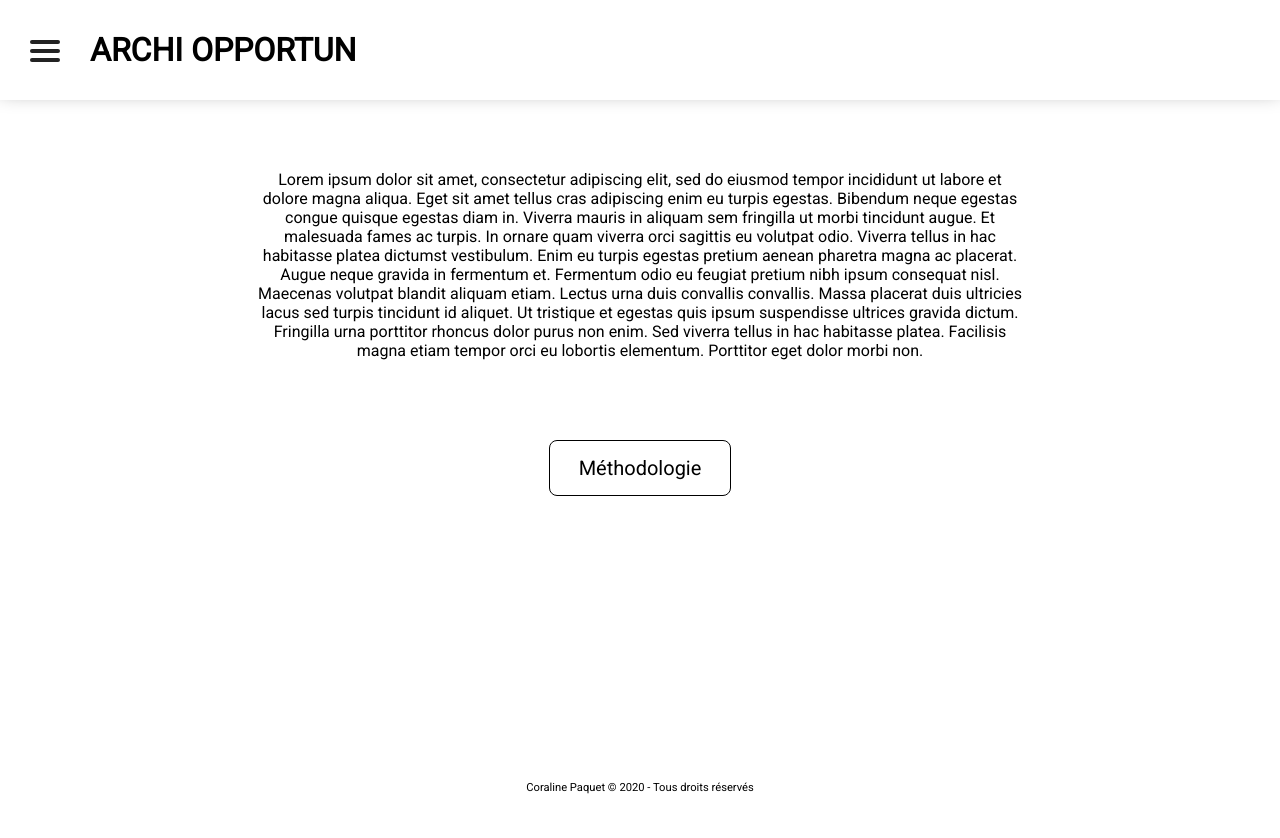
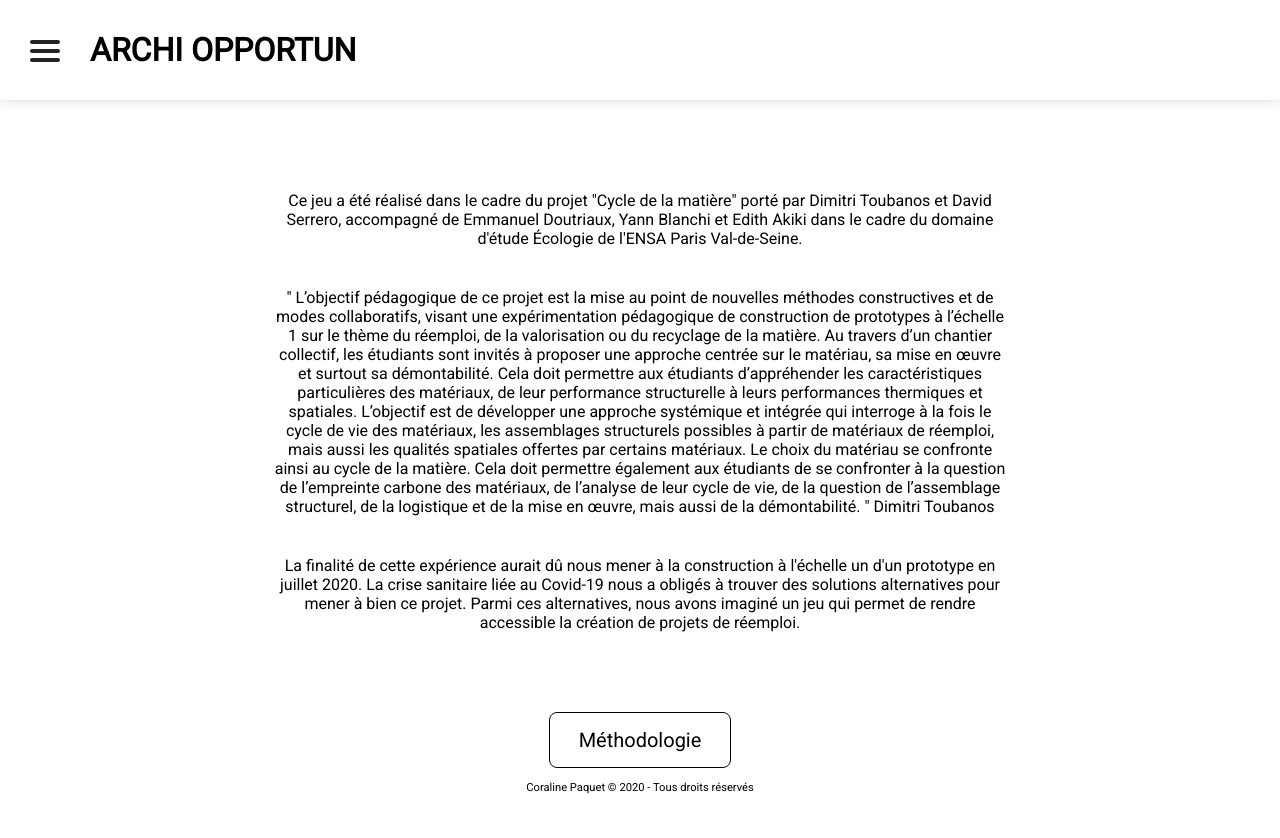
Before and after one commit to archiopportun/jeu, a PHP site: page /aPropos.html in a window 1280 px wide. Before the commit the page ends 794 px from the top, so only its background shows below. Run offline with PHP 8.4, Linux system fonts and the light colour scheme.

Commit message:
Add files via upload

```diff
--- a/aPropos.html
+++ b/aPropos.html
@@ -19,7 +19,7 @@
             <span></span>
 
             <ul id="menu">
-                <li><a href="aPropos.html">A PROPOS</a></li>
+                <li><a href="aPropos.html">À PROPOS</a></li>
                 <li><a href="methodologie.html">LA MÉTHODOLOGIE</a></li>
                 <li><a href="jeu.html">LE JEU</a></li>
                 <li><a href="bibliotheque.html">LA BIBLIOTHÈQUE</a></li>
@@ -46,11 +46,19 @@
 
 
 
-    <section class="aPropos">
+     <section class="aPropos">
         <div class="concept">
-            <p class="presentationConcept">Lorem ipsum dolor sit amet, consectetur adipiscing elit, sed do eiusmod tempor incididunt ut labore et dolore magna aliqua. Eget sit amet tellus cras adipiscing enim eu turpis egestas. Bibendum neque egestas congue quisque egestas diam in. Viverra mauris in aliquam sem fringilla ut morbi tincidunt augue. Et malesuada fames ac turpis. In ornare quam viverra orci sagittis eu volutpat odio. Viverra tellus in hac habitasse platea dictumst vestibulum. Enim eu turpis egestas pretium aenean pharetra magna ac placerat. Augue neque gravida in fermentum et. Fermentum odio eu feugiat pretium nibh ipsum consequat nisl. Maecenas volutpat blandit aliquam etiam. Lectus urna duis convallis convallis. Massa placerat duis ultricies lacus sed turpis tincidunt id aliquet. Ut tristique et egestas quis ipsum suspendisse ultrices gravida dictum. Fringilla urna porttitor rhoncus dolor purus non enim. Sed viverra tellus in hac habitasse platea. Facilisis magna etiam tempor orci eu lobortis elementum. Porttitor eget dolor morbi non.</p>
-            <a href="methodologie.html" class="methodo">Méthodologie</a>
+            <p class="presentationConcept">Ce jeu a été réalisé dans le cadre du projet "Cycle de la matière" porté par Dimitri Toubanos et David Serrero, accompagné de Emmanuel Doutriaux, Yann Blanchi et Edith Akiki dans le cadre du domaine d'étude Écologie de l'ENSA Paris Val-de-Seine.</p>
+
+            <p class="presentationConcept">" L’objectif pédagogique de ce projet est la mise au point de nouvelles méthodes constructives et de modes collaboratifs, visant une expérimentation pédagogique de construction de prototypes à l’échelle 1 sur le thème du réemploi, de la valorisation ou du recyclage de la matière.
+                Au travers d’un chantier collectif, les étudiants sont invités à proposer une approche centrée sur le matériau, sa mise en œuvre et surtout sa démontabilité. Cela doit permettre aux étudiants d’appréhender les caractéristiques particulières des matériaux, de leur performance structurelle à leurs performances thermiques et spatiales.
+                L’objectif est de développer une approche systémique et intégrée qui interroge à la fois le cycle de vie des matériaux, les assemblages structurels possibles à partir de matériaux de réemploi, mais aussi les qualités spatiales offertes par certains matériaux. Le choix du matériau se confronte ainsi au cycle de la matière.
+                Cela doit permettre également aux étudiants de se confronter à la question de l’empreinte carbone des matériaux, de l’analyse de leur cycle de vie, de la question de l’assemblage structurel, de la logistique et de la mise en œuvre, mais aussi de la démontabilité. " Dimitri Toubanos</p>
+
+            <p class="presentationConcept">La finalité de cette expérience aurait dû nous mener à la construction à l'échelle un d'un prototype en juillet 2020. La crise sanitaire liée au Covid-19 nous a obligés à trouver des solutions alternatives pour mener à bien ce projet. Parmi ces alternatives, nous avons imaginé un jeu qui permet de rendre accessible la création de projets de réemploi.</p>
+
         </div>
+         <a href="methodologie.html" class="methodo">Méthodologie</a>
     </section>
 
 
--- a/css/main.css
+++ b/css/main.css
@@ -1306,7 +1306,7 @@ footer {
 /*****************************************************   A PROPOS  *********************************************/
 
 .aPropos {
-    margin: 170px 0;
+    padding: 130px 30px 50px;
 }
 
 
```
